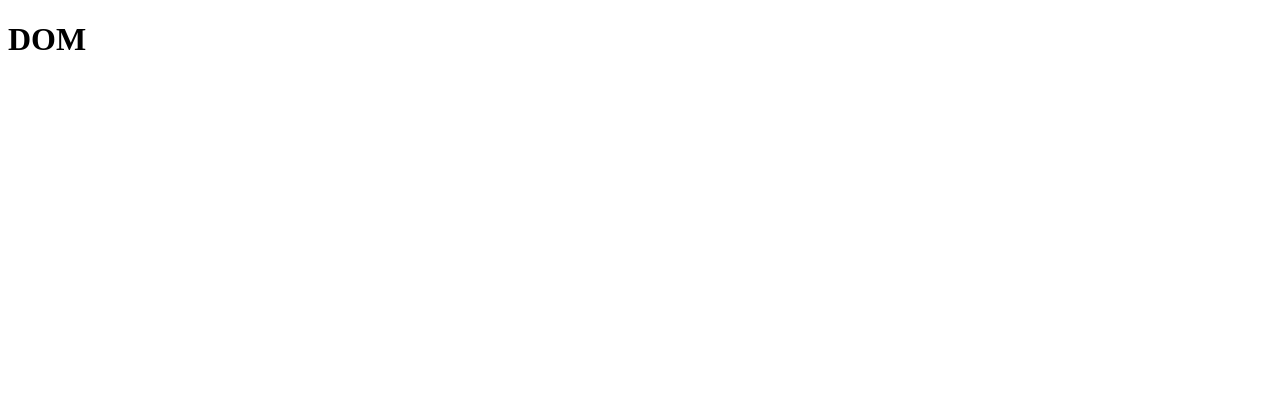
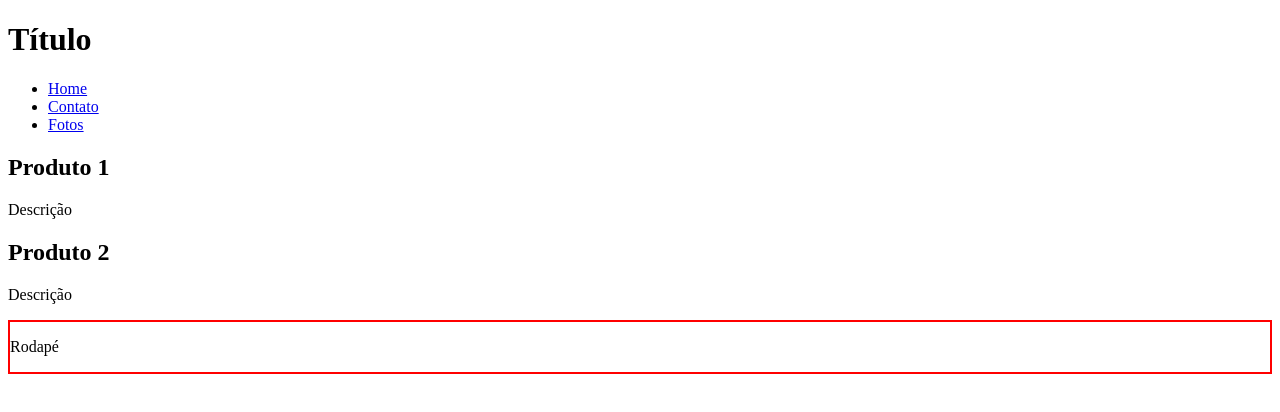
Before and after one commit to GuidoStocco/Javascript, a plain HTML site: page 9_DOM/index.html in a window 1280 px wide. Drawn offline with Linux system fonts and the light colour scheme.

Commit message:
movendo-se pelo dom

```diff
--- /dev/null
+++ b/9_DOM/css/style.css
@@ -0,0 +1,3 @@
+footer{
+    border: 2px solid red;
+}
--- a/9_DOM/index.html
+++ b/9_DOM/index.html
@@ -4,9 +4,32 @@
     <meta charset="UTF-8">
     <meta name="viewport" content="width=device-width, initial-scale=1.0">
     <title>DOM</title>
-    <script src="./js/script.js"></script>
+    <link rel="stylesheet" href="./css/style.css">
+    <script src="./js/script.js" defer></script>
 </head>
 <body>
-    <h1>DOM</h1>
+    <header>
+        <h1 id="tittle">Título</h1>
+        <nav>
+            <ul>
+                <li><a href="#">Home</a></li>
+                <li><a href="#">Contato</a></li>
+                <li><a href="#">Fotos</a></li>
+            </ul>
+        </nav>
+    </header>
+    <main id="main-container">
+        <div class="product">
+            <h2>Produto 1</h2>
+            <p>Descrição</p>
+        </div>
+        <div class="product">
+            <h2>Produto 2</h2>
+            <p>Descrição</p>
+        </div>
+    </main>
+    <footer>
+        <p>Rodapé</p>
+    </footer>
 </body>
 </html>
--- a/9_DOM/js/script.js
+++ b/9_DOM/js/script.js
@@ -0,0 +1,4 @@
+// MOVENDO-SE PELO DOM
+console.log(document.body);
+console.log(document.body.childNodes);
+console.log(document.body.childNodes[1]);
```
